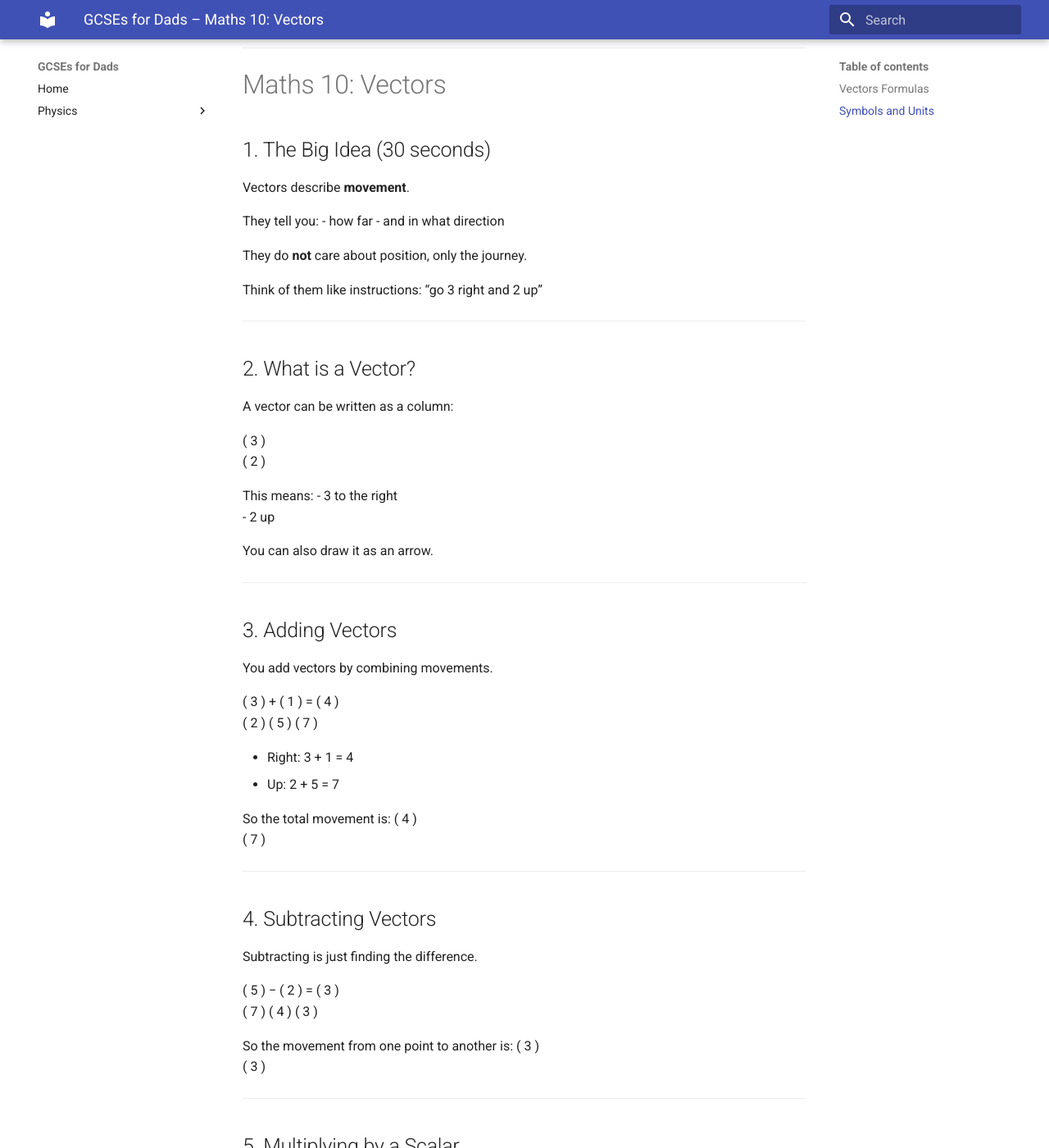
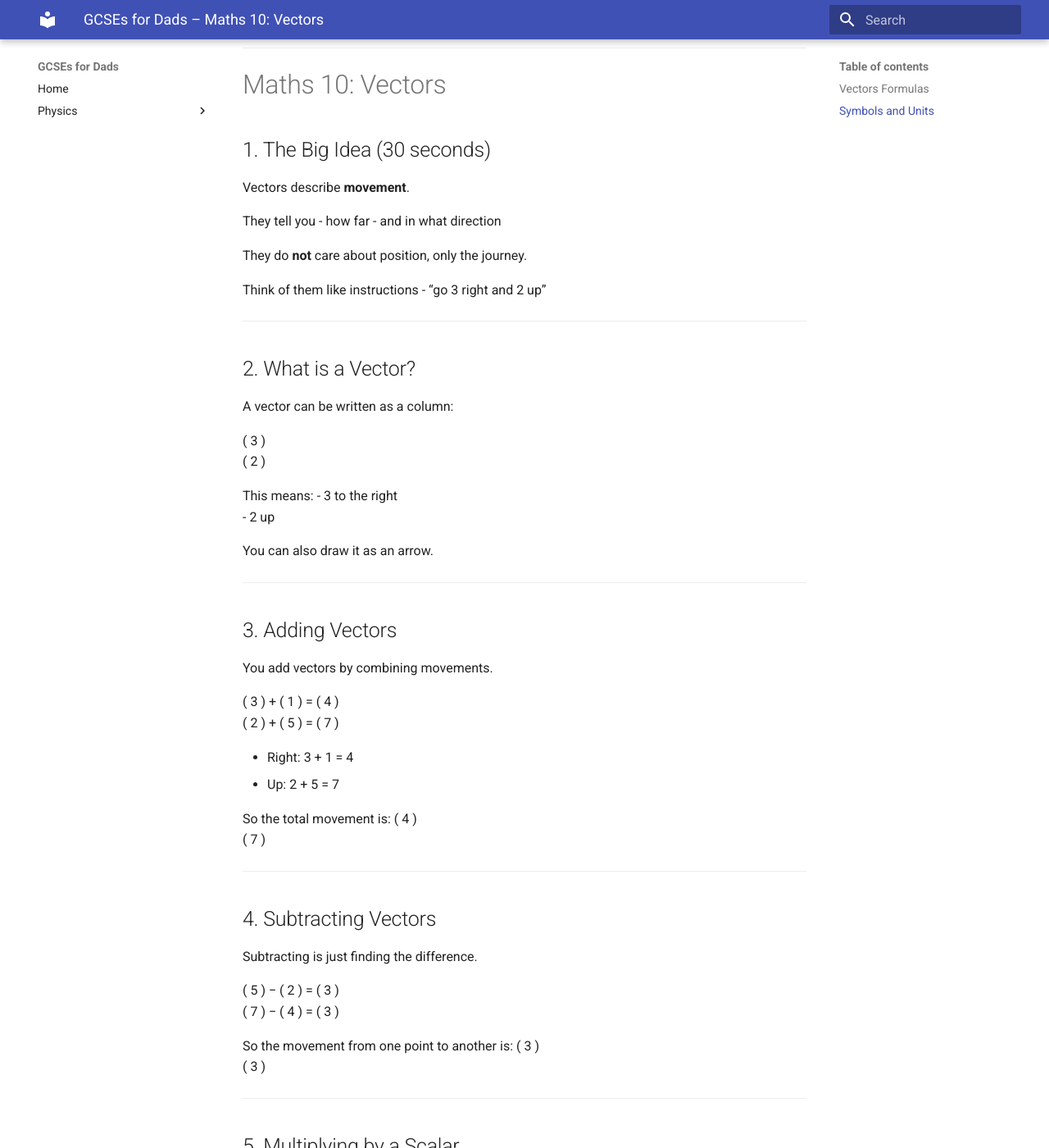
Before and after one commit to stuartharesnape/gcses-for-dads, an MkDocs documentation site: the page built from content/maths-higher-j4h6/maths-higher-10-vectors.md, in a window 1280 px wide and 1400 px high, scrolled down 1001 px. Shown: the whole window at 82% size. Built offline with MkDocs 1.6.1 and Material for MkDocs 9.7.7, drawn with Linux system fonts in a browser that asks for light colours.

```diff
--- a/content/maths-higher-j4h6/maths-higher-10-vectors.md
+++ b/content/maths-higher-j4h6/maths-higher-10-vectors.md
@@ -33,14 +33,14 @@ You don’t need to memorise these formulas. Just know where to find them.
 
 Vectors describe **movement**.
 
-They tell you:
+They tell you
 - how far
 - and in what direction
 
 They do **not** care about position, only the journey.
 
-Think of them like instructions:
-“go 3 right and 2 up”
+Think of them like instructions
+- “go 3 right and 2 up”
 
 ---
 
@@ -64,7 +64,7 @@ You can also draw it as an arrow.
 You add vectors by combining movements.
 
 ( 3 )   +   ( 1 )   =   ( 4 )
-( 2 )       ( 5 )       ( 7 )
+( 2 )   +   ( 5 )   =   ( 7 )
 
 - Right: 3 + 1 = 4
 - Up: 2 + 5 = 7
@@ -80,7 +80,7 @@ So the total movement is:
 Subtracting is just finding the difference.
 
 ( 5 )   −   ( 2 )   =   ( 3 )
-( 7 )       ( 4 )       ( 3 )
+( 7 )   −   ( 4 )   =   ( 3 )
 
 So the movement from one point to another is:
 ( 3 )
@@ -154,6 +154,4 @@ Vectors are parallel if one is a multiple of the other.
 
 [Vectors](https://youtu.be/PxDfkq3FMaw?si=mCL4iZ6oIabqaEu9)
 
-A
-
 ---
```
